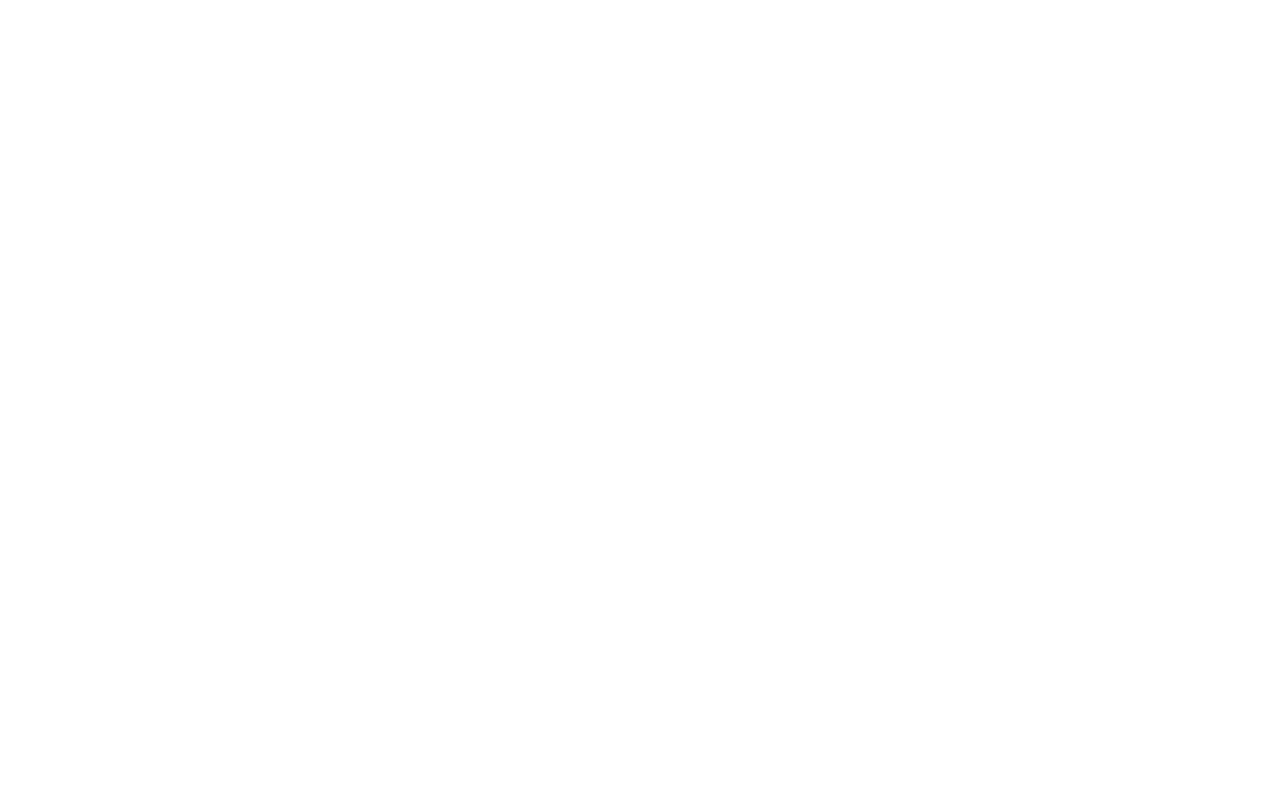
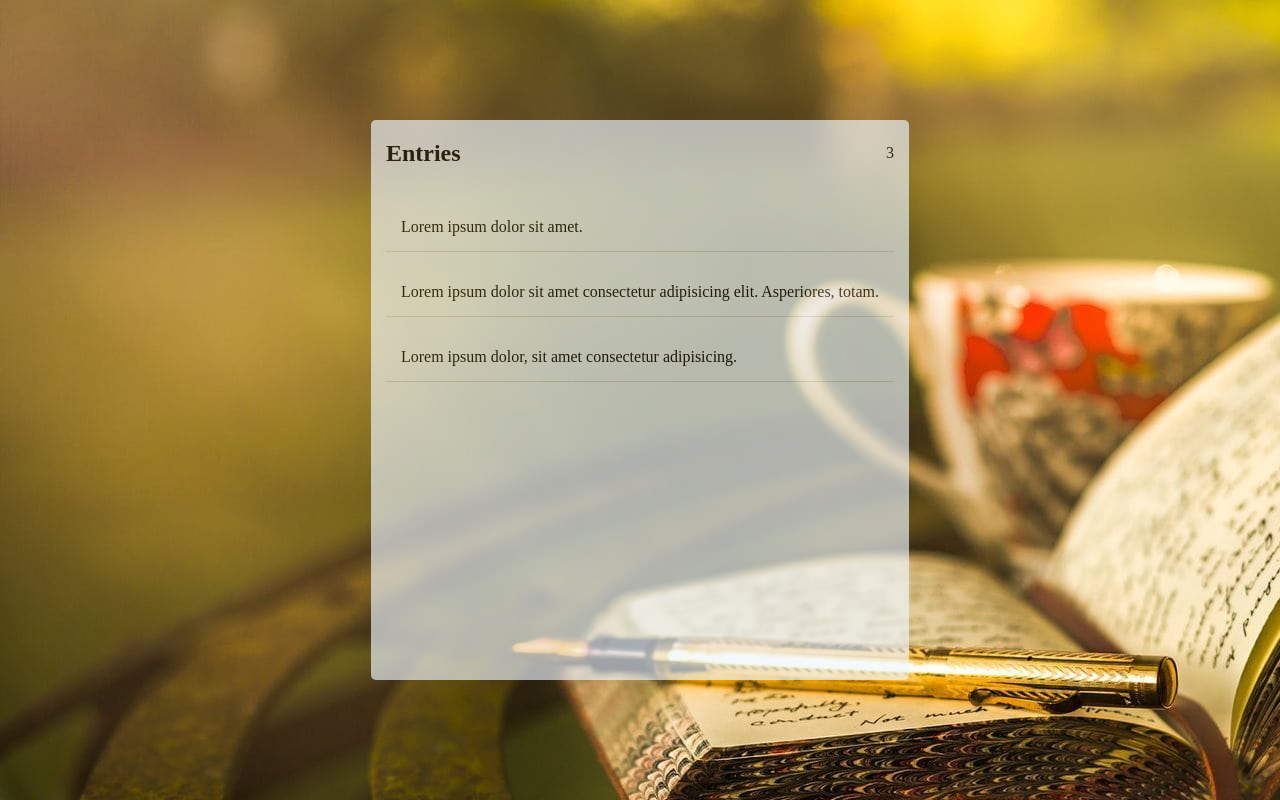
Before and after one commit to ashutosh2712/Diary-frontend, a React (Vite) app: page / in a window 1280 px wide. Built offline with nearby package versions, Linux system fonts and the light colour scheme.

Commit message:
Home page ready for diary entries

```diff
--- a/src/App.jsx
+++ b/src/App.jsx
@@ -1,25 +1,22 @@
-
-import './App.css'
-import Login from './pages/login/Login'
-import Register from './pages/register/Register'
-import {
-  BrowserRouter,
-  Routes,
-  Route,
-
-} from "react-router-dom";
+import "./App.css";
+import DiaryEntries from "./pages/diaryentries/DiaryEntries";
+import DiaryEntry from "./pages/diaryentry/DiaryEntry";
+import Login from "./pages/login/Login";
+import Register from "./pages/register/Register";
+import { BrowserRouter, Routes, Route } from "react-router-dom";
 function App() {
-
   return (
     <BrowserRouter>
-    <Routes>
-      <Route path="/">
-        <Route path="login" element={<Login/>}></Route>
-        <Route path="register" element={<Register/>}></Route>
-      </Route>
-    </Routes>
+      <Routes>
+        <Route path="/">
+          <Route index element={<DiaryEntries />}></Route>
+          <Route path="entries" element={<DiaryEntry />}></Route>
+          <Route path="login" element={<Login />}></Route>
+          <Route path="register" element={<Register />}></Route>
+        </Route>
+      </Routes>
     </BrowserRouter>
-  )
+  );
 }
 
-export default App
+export default App;
--- /dev/null
+++ b/src/pages/diaryentries/DiaryEntries.jsx
@@ -0,0 +1,33 @@
+import React from "react";
+import "./diaryentries.css";
+import { Link } from "react-router-dom";
+const DiaryEntries = () => {
+  return (
+    <div className="diaryEntriesContainer">
+      <div className="diaryEntriesWrapper">
+        <div className="diaryEntriesHeader">
+          <h2>Entries</h2>
+          <p>3</p>
+        </div>
+        <div className="diaryEntriesList">
+          <Link to="/entries" className="entryLink">
+            <p className="diaryEntriesListItem">Lorem ipsum dolor sit amet.</p>
+          </Link>
+          <Link to="/entries" className="entryLink">
+            <p className="diaryEntriesListItem">
+              Lorem ipsum dolor sit amet consectetur adipisicing elit.
+              Asperiores, totam.
+            </p>
+          </Link>
+          <Link to="/entries" className="entryLink">
+            <p className="diaryEntriesListItem">
+              Lorem ipsum dolor, sit amet consectetur adipisicing.
+            </p>
+          </Link>
+        </div>
+      </div>
+    </div>
+  );
+};
+
+export default DiaryEntries;
--- /dev/null
+++ b/src/pages/diaryentries/diaryentries.css
@@ -0,0 +1,43 @@
+.diaryEntriesContainer {
+  display: flex;
+  align-items: center;
+  justify-content: center;
+  background-image: url("../../assets/diaryEntries.jpg");
+  height: 100vh;
+}
+
+.diaryEntriesWrapper {
+  background-color: aliceblue;
+  height: 70vh;
+  opacity: 0.65;
+  display: flex;
+  flex-direction: column;
+  overflow-y: auto;
+  border-radius: 5px;
+}
+
+.diaryEntriesHeader {
+  display: flex;
+  justify-content: space-between;
+  align-items: center;
+  margin: 0 15px 0 15px;
+}
+
+.diaryEntriesList {
+  margin: 0 15px 0 15px;
+}
+
+.diaryEntriesListItem {
+  border-bottom: 1px solid lightgrey;
+  cursor: pointer;
+  padding: 15px;
+}
+.diaryEntriesListItem:hover {
+  background-color: #d6d1d1;
+  border-radius: 10px;
+}
+
+.entryLink {
+  text-decoration: none;
+  color: inherit;
+}
--- /dev/null
+++ b/src/pages/diaryentry/DiaryEntry.jsx
@@ -0,0 +1,24 @@
+import React from "react";
+import "./diaryentry.css";
+const DiaryEntry = () => {
+  return (
+    <div className="diaryEntryContainer">
+      <div className="diaryEntryWrapper">
+        <div className="diaryEntryHeader">
+          <div className="backEntry">Back</div>
+          <div className="doneEntry">Done</div>
+        </div>
+        <div className="diaryBody">
+          <textarea
+            name="diary"
+            id="diary"
+            className="diaryText"
+            rows="31"
+          ></textarea>
+        </div>
+      </div>
+    </div>
+  );
+};
+
+export default DiaryEntry;
--- /dev/null
+++ b/src/pages/diaryentry/diaryentry.css
@@ -0,0 +1,46 @@
+.diaryEntryContainer {
+  display: flex;
+  justify-content: center;
+  align-items: center;
+  background-image: url("../../assets/diaryEntries.jpg");
+  height: 100vh;
+}
+
+.diaryEntryWrapper {
+  background-color: aliceblue;
+  display: flex;
+  flex-direction: column;
+  height: 90%;
+  width: 95%;
+  opacity: 0.75;
+  border-radius: 10px;
+}
+
+.diaryEntryHeader {
+  display: flex;
+  justify-content: space-between;
+  margin: 15px 15px 0 15px;
+}
+
+.diaryBody {
+  display: flex;
+  flex-direction: column;
+  align-items: center;
+  justify-content: center;
+  margin-top: 30px;
+}
+
+.diaryText {
+  width: 98%;
+  border: none;
+  background-color: aliceblue;
+  resize: none;
+  font-size: large;
+}
+.diaryText:focus {
+  outline: none;
+}
+
+.diaryText::-webkit-scrollbar {
+  display: none;
+}
--- a/src/pages/login/Login.jsx
+++ b/src/pages/login/Login.jsx
@@ -1,23 +1,38 @@
-import React from 'react'
-import './login.css'
-import { Link } from 'react-router-dom'
+import React from "react";
+import "./login.css";
+import { Link } from "react-router-dom";
 const Login = () => {
   return (
     <div className="loginContainer">
-        <div className="loginFormWrapper">
-            <h2>Secret Diary</h2>
-            <p>Keep your thoughts freely and securely!</p>
-            <p>Welcome back</p>
-            <form>
-                <input type="text" name="username" id="username" placeholder='Your Username' />
-                <input type="password" name="password1" id="passowrd1" placeholder='Your Password'/>
+      <div className="loginFormWrapper">
+        <h2 className="header">Secret Diary</h2>
+        <p className="paragaph-one">Keep your thoughts freely and securely!</p>
+        <p className="paragaph-one">Welcome back</p>
+        <form>
+          <input
+            type="text"
+            name="username"
+            id="username"
+            placeholder="Your Username"
+          />
+          <input
+            type="password"
+            name="password1"
+            id="passowrd1"
+            placeholder="Your Password"
+          />
 
-                <button type="submit">Login</button>
-            </form>
-            <p>Don't have an account? <Link to="/register">Register</Link></p>
-        </div>
+          <button type="submit">Login</button>
+        </form>
+        <p className="paragaph-one">
+          Don't have an account?{" "}
+          <Link className="formLink" to="/register">
+            Register
+          </Link>
+        </p>
+      </div>
     </div>
-  )
-}
+  );
+};
 
-export default Login
+export default Login;
--- a/src/pages/login/login.css
+++ b/src/pages/login/login.css
@@ -1,14 +1,14 @@
-body{
-    margin:0;
+body {
+  margin: 0;
 }
 .loginContainer {
   height: 100vh;
-    background: url('../../assets/diary.jpg');
+  background: url("../../assets/diary.jpg");
   display: flex;
   justify-content: center;
   align-items: center;
 }
-.loginFormWrapper{
+.loginFormWrapper {
   display: flex;
   flex-direction: column;
   align-items: center;
@@ -16,12 +16,13 @@ body{
   width: 60vh;
 }
 
-h2,p {
+.header,
+.paragraph-one {
   color: white;
-    font-family:cursive;
+  font-family: cursive;
   font-weight: bolder;
 }
-p {
+.paragraph-one {
   font-size: large;
   font-weight: bold;
 }
@@ -30,22 +31,19 @@ form {
   flex-direction: column;
   align-items: center;
   gap: 15px;
-
-
 }
 
-input{
+input {
   padding: 10px;
   width: 40vh;
   border: none;
-    border-radius:5px;
-
+  border-radius: 5px;
 }
 input::placeholder {
-    font-family:cursive;
+  font-family: cursive;
   text-align: center;
 }
- input:focus{
+input:focus {
   outline: none;
   box-shadow: 0 0 0 3px dodgerblue;
 }
@@ -58,8 +56,13 @@ input{
   background-color: dodgerblue;
   font-weight: bold;
 }
- button:hover{
+button:hover {
   cursor: pointer;
   background-color: green;
   padding: 12px;
 }
+
+.formLink {
+  text-decoration: none;
+  color: greenyellow;
+}
--- a/src/pages/register/Register.jsx
+++ b/src/pages/register/Register.jsx
@@ -1,24 +1,49 @@
-import React from 'react'
-import './register.css'
-import { Link } from 'react-router-dom'
+import React from "react";
+import "./register.css";
+import { Link } from "react-router-dom";
 const Register = () => {
   return (
     <div className="registerContainer">
-        <div className="registerFormWrapper">
-            <h2>Secret Diary</h2>
-            <p>Keep your thoughts freely and securely!</p>
-            <p>Interested? Sign In!</p>
-            <form>
-                <input type="text" name="username" id="username" placeholder='Your Username' />
-                <input type="email" name="email" id="email" placeholder='Your Email address' />
-                <input type="password" name="password1" id="passowrd1" placeholder='Your Password'/>
-                <input type="password" name="password2" id="password2" placeholder='Confirm your password'/>
-                <button type="submit">Register</button>
-            </form>
-            <p>Already have an account? <Link to="/login">Login</Link></p>
-        </div>
+      <div className="registerFormWrapper">
+        <h2 className="header">Secret Diary</h2>
+        <p className="paragaph-one">Keep your thoughts freely and securely!</p>
+        <p className="paragaph-one">Interested? Sign In!</p>
+        <form>
+          <input
+            type="text"
+            name="username"
+            id="username"
+            placeholder="Your Username"
+          />
+          <input
+            type="email"
+            name="email"
+            id="email"
+            placeholder="Your Email address"
+          />
+          <input
+            type="password"
+            name="password1"
+            id="passowrd1"
+            placeholder="Your Password"
+          />
+          <input
+            type="password"
+            name="password2"
+            id="password2"
+            placeholder="Confirm your password"
+          />
+          <button type="submit">Register</button>
+        </form>
+        <p className="paragaph-one">
+          Already have an account?{" "}
+          <Link className="formLink" to="/login">
+            Login
+          </Link>
+        </p>
+      </div>
     </div>
-  )
-}
+  );
+};
 
-export default Register
+export default Register;
--- a/src/pages/register/register.css
+++ b/src/pages/register/register.css
@@ -1,28 +1,28 @@
-body{
-    margin:0;
+body {
+  margin: 0;
 }
 .registerContainer {
   height: 100vh;
-    background: url('../../assets/background.jpg');
+  background: url("../../assets/background.jpg");
   display: flex;
   justify-content: center;
   align-items: center;
 }
-.registerFormWrapper{
+.registerFormWrapper {
   display: flex;
   flex-direction: column;
   align-items: center;
   height: 75vh;
   width: 60vh;
-
 }
 
-h2,p {
+.header,
+.paragaph-one {
   color: white;
-    font-family:cursive;
+  font-family: cursive;
   font-weight: bolder;
 }
-p {
+.paragaph-one {
   font-size: large;
   font-weight: bold;
 }
@@ -31,22 +31,19 @@ form {
   flex-direction: column;
   align-items: center;
   gap: 15px;
-
-
 }
 
-input{
+input {
   padding: 10px;
   width: 40vh;
   border: none;
-    border-radius:5px;
-
+  border-radius: 5px;
 }
 input::placeholder {
-    font-family:cursive;
+  font-family: cursive;
   text-align: center;
 }
- input:focus{
+input:focus {
   outline: none;
   box-shadow: 0 0 0 3px dodgerblue;
 }
@@ -59,11 +56,12 @@ input{
   background-color: dodgerblue;
   font-weight: bold;
 }
- button:hover{
+button:hover {
   cursor: pointer;
   background-color: green;
   padding: 12px;
 }
- a{
-    color: gold
+.formLink {
+  text-decoration: none;
+  color: greenyellow;
 }
```
Also changed, not shown: src/assets/diaryEntries.jpg (added). Lines whose indentation alone changed are shown as unchanged.
